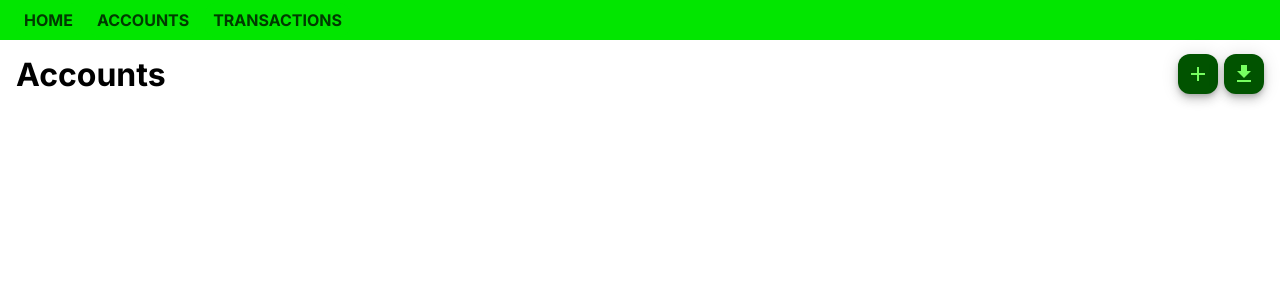
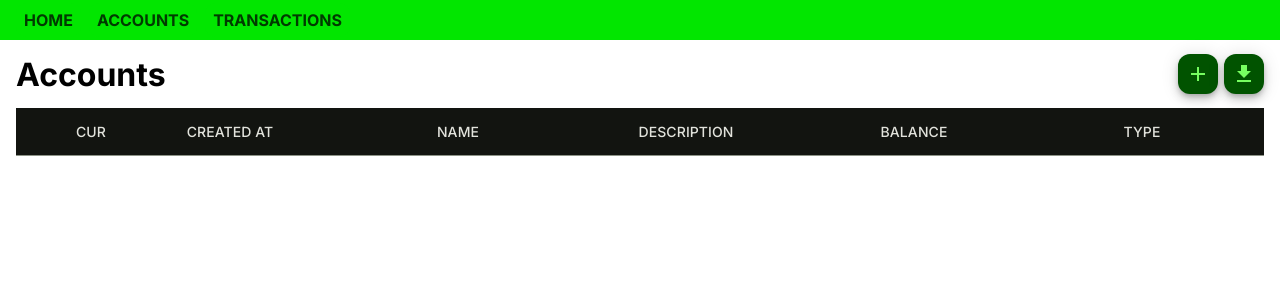
Before and after one commit to 14DAVEN18/expense-web, an Angular app: page /accounts in a window 1280 px wide. Shown: the top 300 px of the page. Built offline with nearby package versions, Linux system fonts and the light colour scheme.

Commit message:
Implemented reusable table component
Implemented table in account list page

```diff
--- a/src/app/modules/accounts/components/account/account.component.ts
+++ b/src/app/modules/accounts/components/account/account.component.ts
@@ -74,11 +74,22 @@ export class AccountComponent implements OnInit, AfterViewInit {
    * Sends the value to be saved in the indexedDB table
    */
   public async saveAccount() {
-    const formValue = this.accountForm.value
-    const account: IAccount = AccountMapper.fromForm(formValue)
+    try {
+      const formValue = this.accountForm.value
+      const account: IAccount = AccountMapper.fromForm(formValue)
 
-    await this.accountService.saveAccount(account)
-    this.accountForm.reset()
+      await this.accountService.saveAccount(account)
+      this.accountForm.reset()
+      this.close(true)
+    }
+    catch (error) {
+      console.warn("Error saving account", error)
+      this.close(false)
+    }
+  }
+
+  public close(success: boolean) {
+    this.dialogRef.close(success)
   }
 
   // ******************************* HELPERS *******************************
--- a/src/app/modules/accounts/pages/account-list/account-list.component.html
+++ b/src/app/modules/accounts/pages/account-list/account-list.component.html
@@ -12,4 +12,54 @@
             </button>
         </div>
     </div>
+
+    <div class="content">
+        <our-table
+            *ngIf="!isLoadingAccounts; else loading"
+            [realColumnNames]="realColumnNames"
+            [displayHeaders]="displayHeaders"
+            [data]="data"
+            [emptyDataColumnName]="shortColumns"
+            [noDataColumn]="true"
+        >
+            <ng-template #cellTemplate let-element='element' let-column="column" let-index="index">
+                <ng-container [ngSwitch]="column">
+                    <ng-container *ngSwitchCase="'active'">
+                        <div class="flag" [ngClass]="{'active-flag': element.active, 'inactive-flag': !element.active}"></div>
+                    </ng-container>
+
+                    <ng-container *ngSwitchCase="'currency'">
+                        <span> {{ element.currency }} </span>
+                    </ng-container>
+
+                    <ng-container *ngSwitchCase="'created_at'">
+                        <span> {{ element.created_at }} </span>
+                    </ng-container>
+
+                    <ng-container *ngSwitchCase="'name'">
+                        <span> {{ element.name }} </span>
+                    </ng-container>
+
+                    <ng-container *ngSwitchCase="'description'">
+                        <span> {{ element.description }} </span>
+                    </ng-container>
+
+                    <ng-container *ngSwitchCase="'initial_balance'">
+                        <span> {{ element.initial_balance | currency: 'COP' : 'symbol-narrow':'1.2-2' }} </span>
+                    </ng-container>
+
+                    <ng-container *ngSwitchCase="'type'">
+                        <span> {{ element.type }} </span>
+                    </ng-container>
+                    <ng-container *ngSwitchDefault> {{element[column]}} </ng-container>
+                </ng-container>
+            </ng-template>
+        </our-table>
+
+        <ng-template #loading>
+            <div class="loading-message">
+                CARGANDO CUENTAS...
+            </div>
+        </ng-template>
+    </div>
 </div>
--- a/src/app/modules/accounts/pages/account-list/account-list.component.sass
+++ b/src/app/modules/accounts/pages/account-list/account-list.component.sass
@@ -21,3 +21,28 @@
         margin-left: auto
         button
             margin-left: 0.4rem
+
+.content
+    display: flex
+    height: 95%
+    padding: 1rem 0
+    width: 100%
+
+.loading-message
+    font-weight: bold
+    text-align: center
+    text-transform: uppercase
+    width: 100%
+
+
+.flag
+    border-radius: 15px
+    display: flex
+    height: 5px
+    width: 5px
+.active-flag
+    box-shadow: 0 0 3px 5px var(--mat-sys-primary)
+    background: var(--mat-sys-primary)
+.inactive-flag
+    box-shadow: 0 0 3px 5px red
+    background: red
--- a/src/app/modules/accounts/pages/account-list/account-list.component.ts
+++ b/src/app/modules/accounts/pages/account-list/account-list.component.ts
@@ -1,21 +1,53 @@
-import { Component } from '@angular/core';
+import { CommonModule } from '@angular/common';
+import { Component, OnInit } from '@angular/core';
 import { MatButtonModule } from '@angular/material/button';
 import { MatDialog } from '@angular/material/dialog';
 import { MatIconModule } from '@angular/material/icon';
 import { AccountComponent } from '@modules/accounts/components/account/account.component';
+import { IAccount } from '@modules/accounts/interfaces/accounts';
 import { AccountsService } from '@modules/accounts/services/accounts.service';
+import { TableComponent } from '@shared/components/table/table.component';
+import { ToastService } from '@shared/services/toast.service';
 
 @Component({
   selector: 'app-account-list',
-  imports: [MatButtonModule, MatIconModule],
+  imports: [
+    CommonModule,
+    MatButtonModule,
+    MatIconModule,
+    TableComponent
+  ],
   templateUrl: './account-list.component.html',
   styleUrl: './account-list.component.sass'
 })
-export class AccountListComponent {
+export class AccountListComponent implements OnInit {
+
+  // ******************************* TABLE RELATED PROPERTIES *******************************
+  public realColumnNames: string[] = ['active', 'currency', 'created_at', 'name', 'description', 'initial_balance', 'type']
+  public displayHeaders: string[] = ['', 'cur', 'created at', 'name', 'description', 'balance', 'type']
+  public shortColumns: string[] = ['active', 'currency']
+  public data: IAccount[] = []
+
+  // ******************************* OTHER PROPERTIES *******************************
+  public isLoadingAccounts: boolean = false
 
   constructor(
     private readonly dialog: MatDialog,
-    private readonly accountService: AccountsService ) {}
+    private readonly accountService: AccountsService,
+    private readonly toastService: ToastService
+  ) {}
+
+  // ******************************* HOOKS *******************************
+  ngOnInit(): void {
+    this.getAccounts()
+  }
+
+  // ******************************* MAIN METHODS *******************************
+  private async getAccounts() {
+    this.isLoadingAccounts = true
+    this.data = await this.accountService.getAccounts()
+    this.isLoadingAccounts = false
+  }
 
   /**
    * Opens a modal for transaction creation
@@ -29,6 +61,14 @@ export class AccountListComponent {
       enterAnimationDuration,
       exitAnimationDuration
     })
+
+    dialogRef.afterClosed().subscribe(success => {
+      if(success){
+        this.toastService.showSuccess('The account was successfully created')
+        this.getAccounts()
+      } else
+        this.toastService.showError('There was an error creating the account')
+    })
   }
 
   /**
--- /dev/null
+++ b/src/app/shared/components/table/table.component.html
@@ -0,0 +1,35 @@
+<div class="table-container">
+    <table mat-table [dataSource]="dataSource">
+        @for (column of realColumnNames; let i = $index; track column) {
+            {{column | json }}
+            <ng-container [matColumnDef]="column">
+                <!-- header -->
+                <mat-header-cell
+                    *matHeaderCellDef
+                    mat-sort-header
+                    class="mat-cell--styles"
+                    [ngClass]="{'mat-header-cell-first': noDataColumn && emptyDataColumnName.includes(column)}"
+                >
+                    {{ displayHeaders[i] | uppercase }}
+                </mat-header-cell>
+
+                <!-- Cell -->
+                <mat-cell
+                    *matCellDef="let element; let rowIndex = index"
+                    class="mat-cell--styles"
+                    [ngClass]="{'mat-header-cell-first': noDataColumn && emptyDataColumnName.includes(column)}"
+                >
+                    <ng-container
+                        *ngTemplateOutlet="cellTemplate; context: {element: element, column: column, index: rowIndex}">
+                    </ng-container>
+                </mat-cell>
+            </ng-container>
+        }
+        <mat-header-row *matHeaderRowDef="realColumnNames"></mat-header-row>
+        <mat-row *matRowDef="let row; let i = index; columns: realColumnNames;"></mat-row>
+    </table>
+</div>
+
+<ng-template #defaultCellTemplate let-element='element' let-column="column">
+    {{element[column]}}
+</ng-template>
--- /dev/null
+++ b/src/app/shared/components/table/table.component.sass
@@ -0,0 +1,22 @@
+:host
+    display: flex
+    width: 100%
+
+.table-container
+    display: flex
+    flex-direction: column
+    height: 100%
+    width: 100%
+
+.mat-cell--styles
+    display: flex
+    align-items: center
+    flex-direction: column
+    justify-content: center
+
+.mat-header-cell-first, .mat-header-cell-first .mat-sort-header-content
+    text-align: center
+
+.mat-header-cell-first
+    max-width: 50px
+    justify-content: center
--- /dev/null
+++ b/src/app/shared/components/table/table.component.ts
@@ -0,0 +1,53 @@
+import { Component, ContentChild, Input, OnInit, TemplateRef } from '@angular/core';
+import { MatTableDataSource, MatTableModule } from '@angular/material/table'
+import { CommonModule } from '@angular/common';
+
+@Component({
+  selector: 'our-table',
+  imports: [CommonModule, MatTableModule],
+  templateUrl: './table.component.html',
+  styleUrl: './table.component.sass'
+})
+export class TableComponent implements OnInit {
+  @Input() realColumnNames: string[] = []
+  @Input() displayHeaders: string[] = []
+  @Input() data: any[] = []
+  @Input() noDataColumn: boolean = false
+  @Input() emptyDataColumnName: string[] = ['selection']
+
+  @ContentChild('cellTemplate') cellTemplate!: TemplateRef<any>;
+
+  public dataSource!: MatTableDataSource<any>;
+
+  // data = [
+  //   {
+  //     active: true,
+  //     created_at: "2026/05/11",
+  //     currency: "COP",
+  //     description: "Cuenta de ahorros del Banco Caja Social",
+  //     id: 1,
+  //     initial_balance: "5102923.00",
+  //     name: "Banco Caja Social",
+  //     type: 2
+  //   },
+  //   {
+  //     active: false,
+  //     created_at: "2026/05/11",
+  //     currency: "COP",
+  //     description: "Cuenta de ahorros del Banco Caja Social",
+  //     id: 1,
+  //     initial_balance: "5102923.00",
+  //     name: "Banco Caja Social",
+  //     type: 2
+  //   }
+  // ]
+
+  constructor() {
+    this.dataSource = new MatTableDataSource<any>(this.data);
+  }
+
+  // ******************************* HOOKS *******************************
+  ngOnInit(): void {
+    this.dataSource.data = this.data ?? [];
+  }
+}
--- /dev/null
+++ b/src/app/shared/services/toast.service.ts
@@ -0,0 +1,24 @@
+import { Injectable } from '@angular/core';
+import { MatSnackBar } from '@angular/material/snack-bar'
+
+@Injectable({
+  providedIn: 'root',
+})
+export class ToastService {
+
+  constructor(private snackBar: MatSnackBar) { }
+
+  showSuccess(message: string) {
+    this.snackBar.open(message, 'OK', {
+      duration: 3000,
+      panelClass: ['toast-success']
+    });
+  }
+
+  showError(message: string) {
+    this.snackBar.open(message, 'OK', {
+      duration: 4000,
+      panelClass: ['toast-error']
+    });
+  }
+}
```
Also changed, not shown: 1 other file (tests, documents, lock files or other folders).
